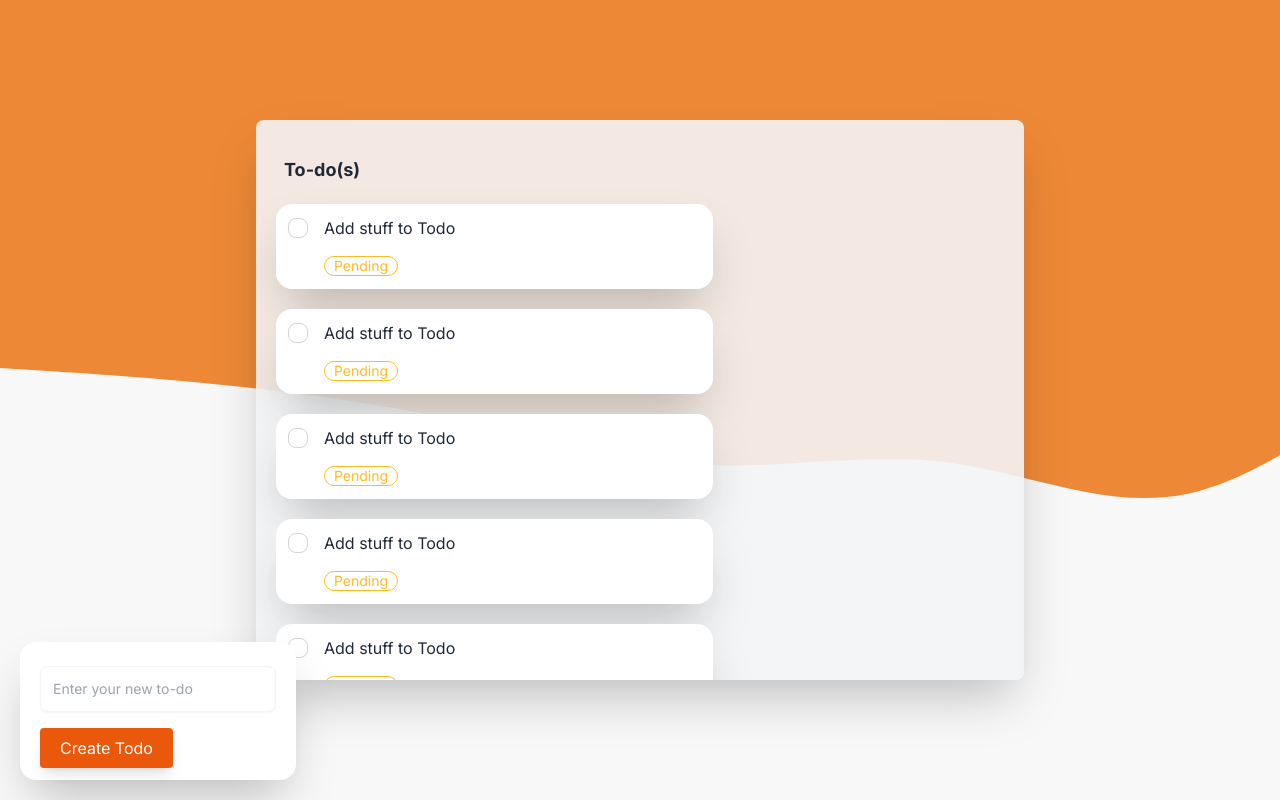
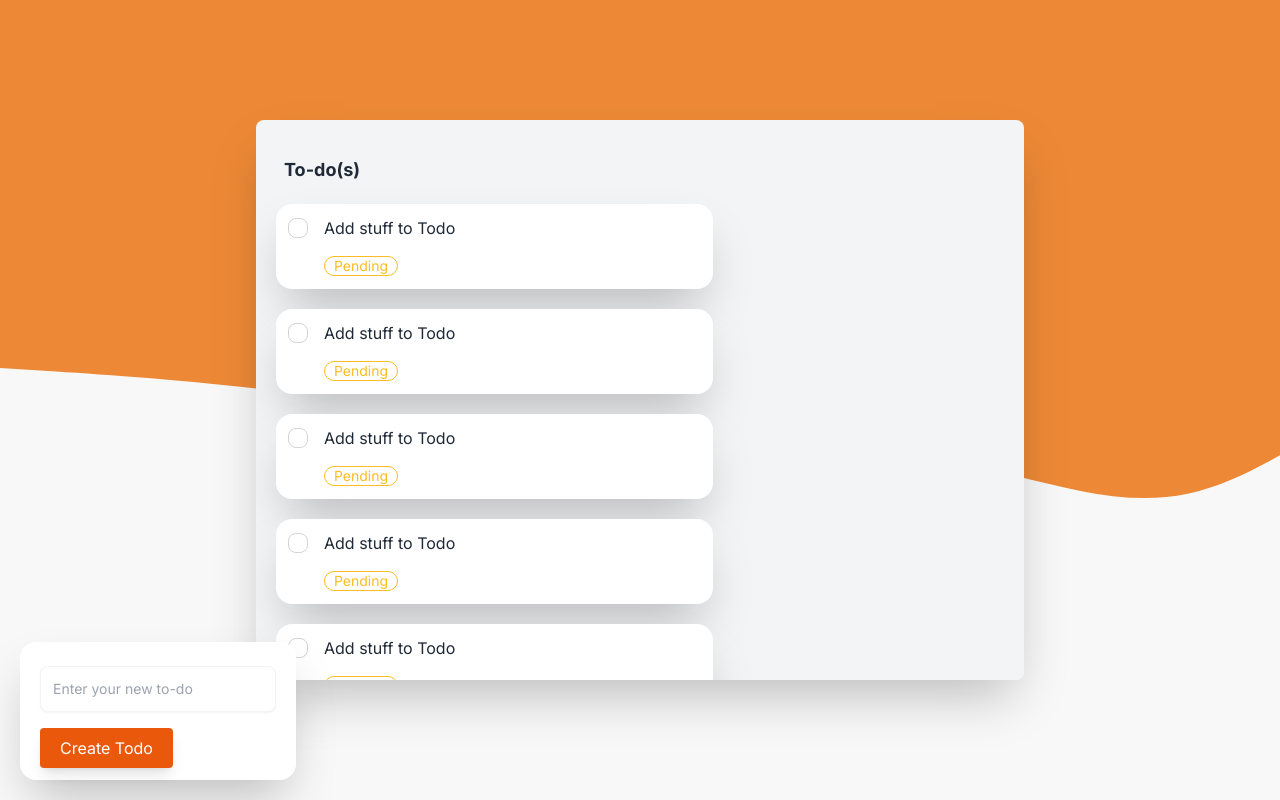
Before and after one commit to Demiladeala/todo-supabase, a Next.js app: page / in a window 1280 px wide. Built offline with nearby package versions, Linux system fonts and the light colour scheme.

Commit message:
remove opacity from design

```diff
--- a/src/app/globals.css
+++ b/src/app/globals.css
@@ -1,9 +1,9 @@
 @tailwind base;
 @tailwind components;
 @tailwind utilities;
-/* body{
-    background-color: #f8f8f8;
-} */
+body{
+    background-color: white;
+}
 .hero-container{
     background-image: url('/wave-haikei\ \(1\).svg');
     height: 100%;
--- a/src/app/page.tsx
+++ b/src/app/page.tsx
@@ -24,7 +24,7 @@ export default function Home() {
       {/* CREATE TODO CARD */}
 
       {/* TODOS CARD */}
-      <div className="bg-gray-100 z-10 relative shadow-2xl bg-opacity-90 rounded-lg p-5 w-[85%] md:w-[60%] h-[70vh] mx-auto overflow-y-scroll">
+      <div className="bg-gray-100 z-10 relative shadow-2xl rounded-lg p-5 w-[85%] md:w-[60%] h-[70vh] mx-auto overflow-y-scroll">
         <h3 className="font-bold text-lg my-4 ml-2">To-do(s)</h3>
         <div className="bg-white my-5 shadow-2xl p-3 md:w-[60%] rounded-2xl">
           <div className="flex gap-4 items-center">
```
